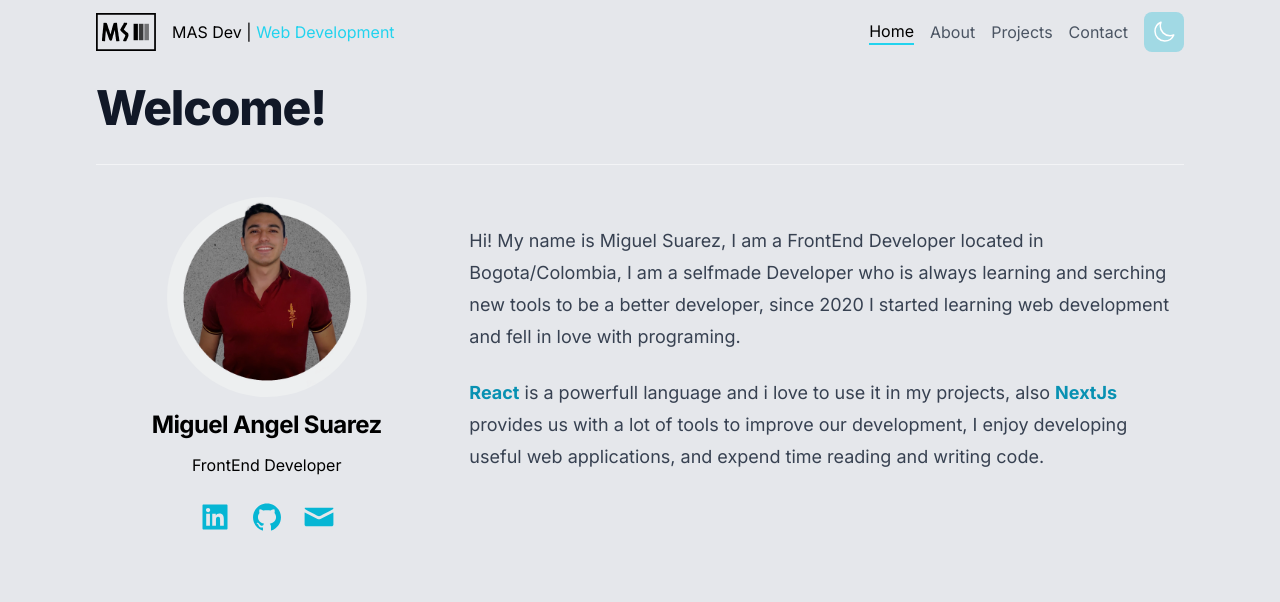
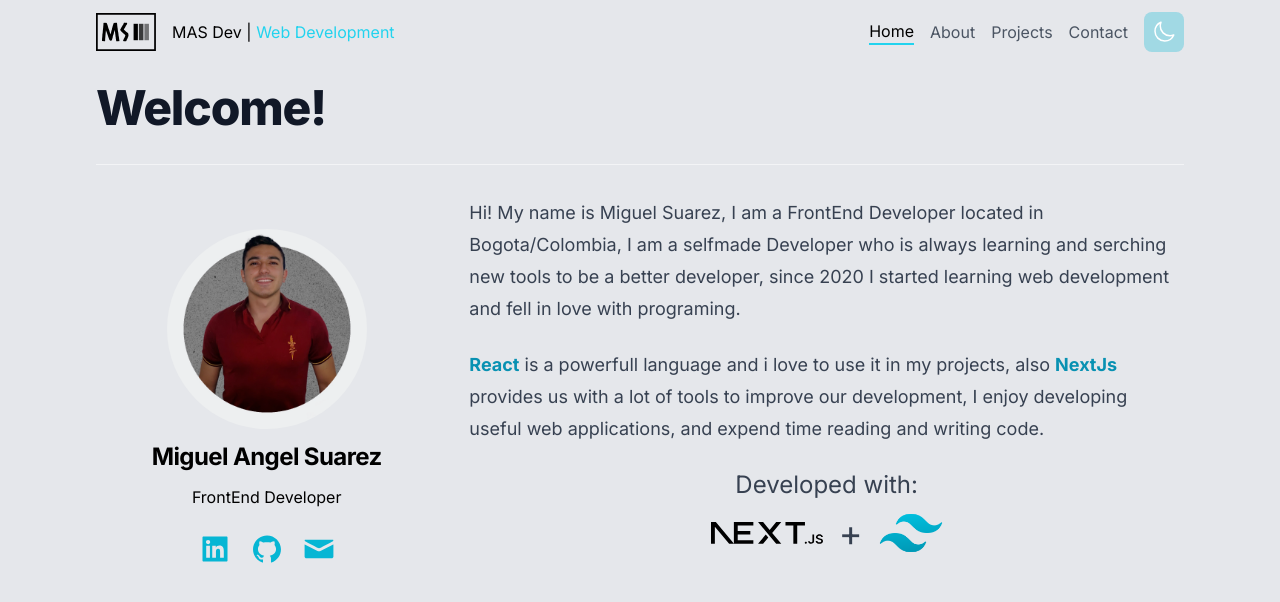
Before and after one commit to MiguelSuarez-hub/portfolio_2023, a Next.js app: page / in a window 1280 px wide. Shown: the top 602 px of the page. Built offline with nearby package versions, Linux system fonts and the light colour scheme.

Commit message:
added credits to nextjs and tailwind

```diff
--- a/app/page.tsx
+++ b/app/page.tsx
@@ -24,7 +24,10 @@ export default function Home() {
           </h3>
           <p className="text-center text-md">FrontEnd Developer</p>
           <div className="flex space-x-5 pt-6">
-            <a href="https://www.linkedin.com/in/miguel-suarez-1805/" target="_blank">
+            <a
+              href="https://www.linkedin.com/in/miguel-suarez-1805/"
+              target="_blank"
+            >
               <svg
                 viewBox="0 0 1024 1024"
                 fill="currentColor"
@@ -54,8 +57,41 @@ export default function Home() {
           </div>
         </aside>
         <article className="prose max-w-none prose-lg py-8 dark:prose-invert lg:col-span-2">
-          <p className="text-left text-md">Hi! My name is Miguel Suarez, I am a FrontEnd Developer located in Bogota/Colombia, I am a selfmade Developer who is always learning and serching new tools to be a better developer, since 2020 I started learning web development and fell in love with programing.</p>
-          <p className="text-left text-md"><span className="text-cyan-600 font-bold">React</span> is a powerfull language and i love to use it in my projects, also <span className="text-cyan-600 font-bold">NextJs</span> provides us with a lot of tools to improve our development, I enjoy developing useful web applications, and expend time reading and writing code.</p>
+          <p className="text-left text-md">
+            Hi! My name is Miguel Suarez, I am a FrontEnd Developer located in
+            Bogota/Colombia, I am a selfmade Developer who is always learning
+            and serching new tools to be a better developer, since 2020 I
+            started learning web development and fell in love with programing.
+          </p>
+          <p className="text-left text-md">
+            <span className="text-cyan-600 font-bold">React</span> is a
+            powerfull language and i love to use it in my projects, also{" "}
+            <span className="text-cyan-600 font-bold">NextJs</span> provides us
+            with a lot of tools to improve our development, I enjoy developing
+            useful web applications, and expend time reading and writing code.
+          </p>
+          <div className="flex-col items-center justify-center">
+            <p className="text-center text-2xl m-0">Developed with: </p>
+            <div className="flex items-center justify-center gap-4">
+              <div className=" h-16 w-28 m-0 relative ">
+                <Image
+                  src="/next.svg"
+                  alt="next logo"
+                  fill
+                  className=" w-full h-full my-0 object-contain"
+                />
+              </div>
+              <p className="text-center text-4xl m-0">+</p>
+              <div className=" h-16 w-16 m-0 relative ">
+                <Image
+                  src="/tailwind.png"
+                  alt="tailwind logo"
+                  fill
+                  className=" w-full h-full my-0 object-contain"
+                />
+              </div>
+            </div>
+          </div>
         </article>
       </div>
     </div>
```
Also changed, not shown: public/tailwind.png (added).
